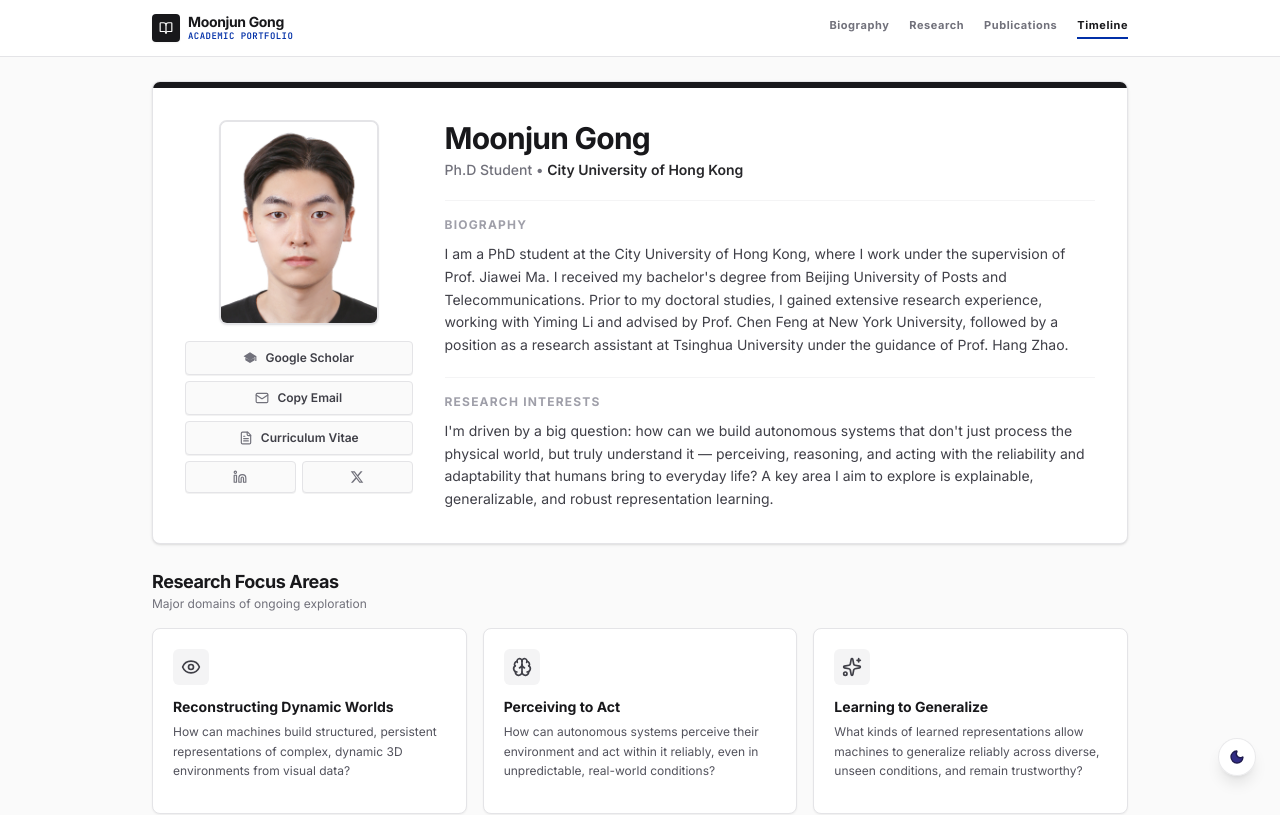
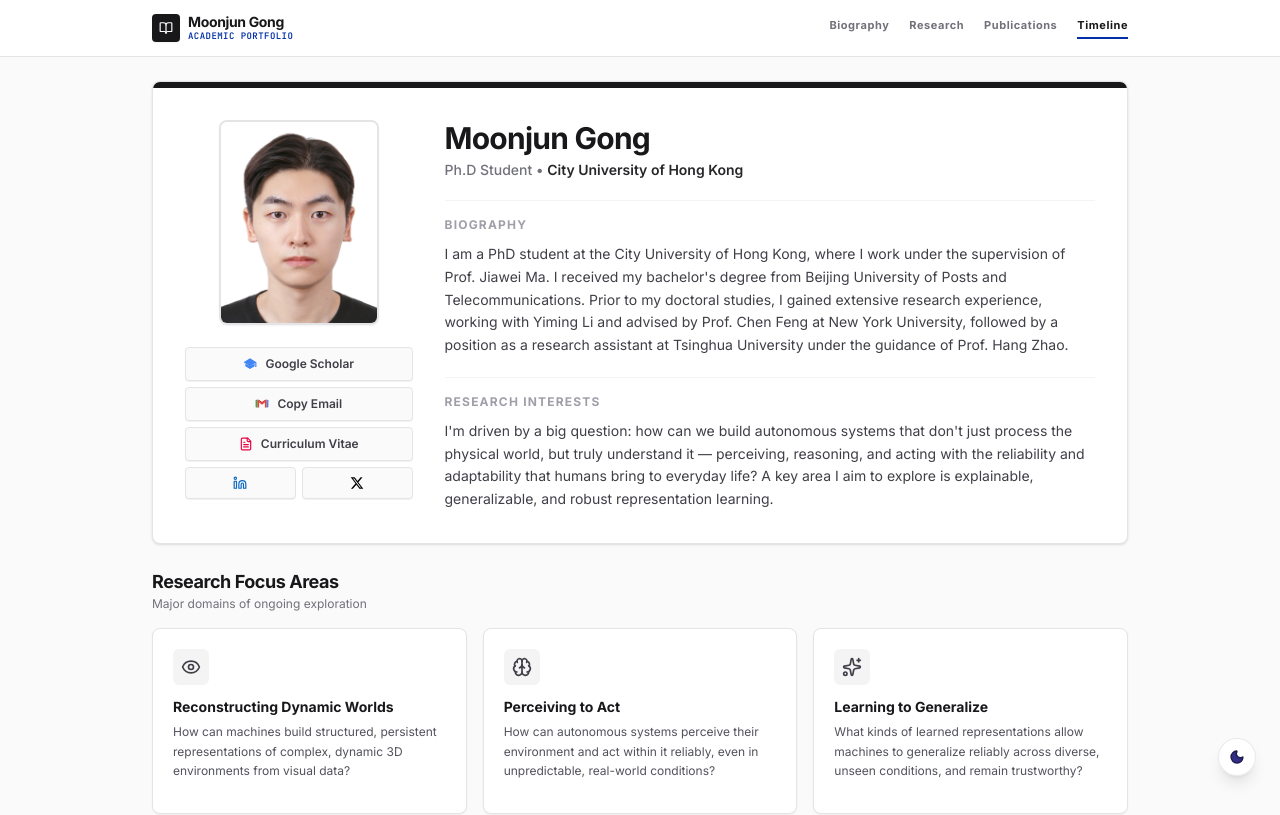
Before and after one commit to MoonjunGong/moonjungong.github.io, a React (Vite) app: page / in a window 1280 px wide. Shown: the top 815 px of the page. Built offline with nearby package versions, Linux system fonts and the light colour scheme.

Commit message:
feat(HeaderCard): add Gmail contact icon
Introduce the GmailIcon component and integrate it into the contact section of the HeaderCard. Adjust top margins for improved layout spacing.

```diff
--- a/src/components/HeaderCard.tsx
+++ b/src/components/HeaderCard.tsx
@@ -18,6 +18,15 @@ const GoogleScholarIcon = ({ className = "w-3.5 h-3.5" }: { className?: string }
     aria-hidden="true"
   >
     <path d="M12 2L1 9l11 7 9-5.73V17h2V9L12 2zM4 11.4v4.6l8 4.6 8-4.6v-4.6l-8 4.4-8-4.4z" />
+  </svg>
+);
+
+const GmailIcon = ({ className = "w-3.5 h-3.5" }: { className?: string }) => (
+  <svg viewBox="0 0 24 24" className={className} aria-hidden="true">
+    <path fill="#4285F4" d="M20 18h1.5c.83 0 1.5-.67 1.5-1.5V6c0-.83-.67-1.5-1.5-1.5H20v13.5z" />
+    <path fill="#34A853" d="M4 18H2.5C1.67 18 1 17.33 1 16.5V6c0-.83.67-1.5 1.5-1.5H4v13.5z" />
+    <path fill="#EA4335" d="M20 4.5l-8 6-8-6V18h3V9.5l5 3.75 5-3.75V18h3V4.5z" />
+    <path fill="#C5221F" d="M12 10.5l8-6h-2.5l-5.5 4.125L6.5 4.5H4l8 6z" />
   </svg>
 );
 
@@ -119,7 +128,7 @@ export default function HeaderCard({
             </div>
 
             {/* Academic Social & Contact Coordinates with descriptive text inside */}
-            <div className="w-full flex flex-col gap-1.5 mt-2 font-sans">
+            <div className="w-full flex flex-col gap-1.5 mt-2.5 md:mt-3.5 font-sans">
               {profile.googleScholar && (
                 <a
                   href={profile.googleScholar}
@@ -128,7 +137,7 @@ export default function HeaderCard({
                   className="w-full flex items-center justify-center gap-2 px-3 py-2 bg-zinc-50 dark:bg-zinc-800/80 hover:bg-zinc-100 dark:hover:bg-zinc-700 border border-zinc-200 dark:border-zinc-700/80 hover:border-zinc-300 dark:hover:border-zinc-600 text-zinc-700 dark:text-zinc-200 rounded text-xs font-semibold transition-all shadow-2xs"
                   title="Google Scholar Citations"
                 >
-                  <GoogleScholarIcon className="w-3.5 h-3.5 text-zinc-500 dark:text-zinc-400" />
+                  <GoogleScholarIcon className="w-3.5 h-3.5 text-[#4285F4]" />
                   <span>Google Scholar</span>
                 </a>
               )}
@@ -147,7 +156,7 @@ export default function HeaderCard({
                     </>
                   ) : (
                     <>
-                      <Mail className="w-3.5 h-3.5 text-zinc-500 dark:text-zinc-400" />
+                      <GmailIcon className="w-3.5 h-3.5 shrink-0" />
                       <span>Copy Email</span>
                     </>
                   )}
@@ -161,7 +170,7 @@ export default function HeaderCard({
                   className="w-full flex items-center justify-center gap-2 px-3 py-2 bg-zinc-50 dark:bg-zinc-800/80 hover:bg-zinc-100 dark:hover:bg-zinc-700 border border-zinc-200 dark:border-zinc-700/80 hover:border-zinc-300 dark:hover:border-zinc-600 text-zinc-700 dark:text-zinc-200 rounded text-xs font-semibold transition-all shadow-2xs cursor-pointer"
                   title="Download Curriculum Vitae"
                 >
-                  <FileText className="w-3.5 h-3.5 text-zinc-500 dark:text-zinc-400 shrink-0" />
+                  <FileText className="w-3.5 h-3.5 text-rose-600 dark:text-rose-400 shrink-0" />
                   <span>Curriculum Vitae</span>
                 </a>
               )}
@@ -176,7 +185,7 @@ export default function HeaderCard({
                     className="flex items-center justify-center px-1 py-2 bg-zinc-50 dark:bg-zinc-800/80 hover:bg-zinc-100 dark:hover:bg-zinc-700 border border-zinc-200 dark:border-zinc-700/80 hover:border-zinc-300 dark:hover:border-zinc-600 text-zinc-700 dark:text-zinc-200 rounded text-[11px] font-semibold transition-all shadow-2xs"
                     title="LinkedIn Profile"
                   >
-                    <Linkedin className="w-3.5 h-3.5 text-zinc-500 dark:text-zinc-400 shrink-0" />
+                    <Linkedin className="w-3.5 h-3.5 text-[#0A66C2] dark:text-[#388ee7] shrink-0" />
                   </a>
                 )}
 
@@ -188,7 +197,7 @@ export default function HeaderCard({
                     className="flex items-center justify-center px-1 py-2 bg-zinc-50 dark:bg-zinc-800/80 hover:bg-zinc-100 dark:hover:bg-zinc-700 border border-zinc-200 dark:border-zinc-700/80 hover:border-zinc-300 dark:hover:border-zinc-600 text-zinc-700 dark:text-zinc-200 rounded text-[11px] font-semibold transition-all shadow-2xs"
                     title="Twitter/X Profile"
                   >
-                    <XIcon className="w-3.5 h-3.5 text-zinc-500 dark:text-zinc-400 shrink-0" />
+                    <XIcon className="w-3.5 h-3.5 text-black dark:text-white shrink-0" />
                   </a>
                 )}
               </div>
```
